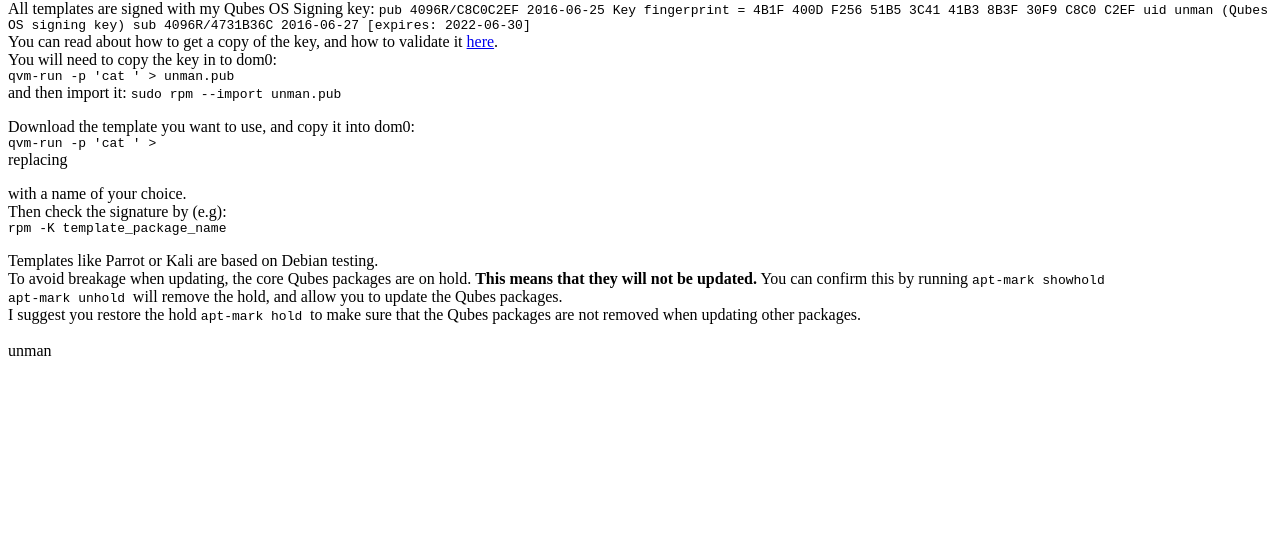
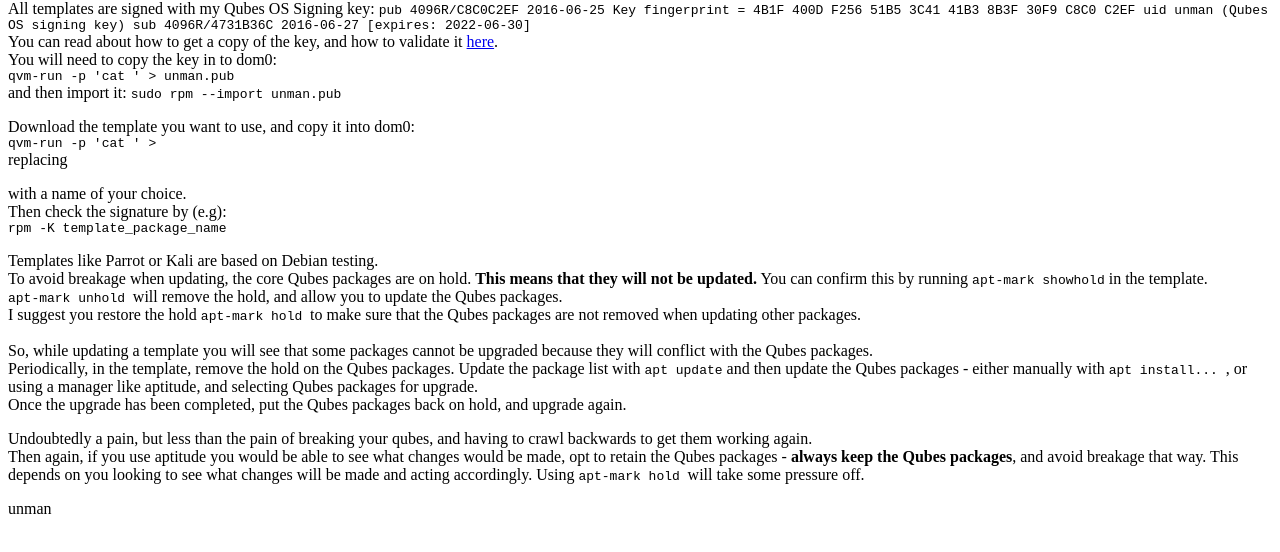
Before and after one commit to unman/qubes.3isec.org, a plain HTML site: page Templates/README.html in a window 1280 px wide. Shown: the part 66-618 px from the top of the page. Drawn offline with Linux system fonts and the light colour scheme.

Commit message:
qubes.3isec - Templates -add more detail

```diff
--- a/Templates/README.html
+++ b/Templates/README.html
@@ -43,13 +43,25 @@
 <br>
 To avoid breakage when updating, the core Qubes packages are on hold.
 <b>This means that they will not be updated.</b>
-You can confirm this by running <code>apt-mark showhold</code>
+You can confirm this by running <code>apt-mark showhold</code> in the template.
 <br>
 <code>apt-mark unhold </code> will remove the hold, and allow you to update the Qubes packages.
 <br>
 I suggest you restore the hold <code>apt-mark hold </code> to make sure that the Qubes packages are not removed when updating other packages.
 <br>
 <br>
+So, while updating a template you will see that some packages cannot be upgraded because they will conflict with the Qubes packages.
+<br>
+Periodically, in the template, remove the hold on the Qubes packages. Update the package list with <code>apt update</code>  and then update the Qubes packages - either manually with <code>apt install... </code>, or using a manager like aptitude, and selecting Qubes packages for upgrade.
+<br>
+Once the upgrade has been completed, put the Qubes packages back on hold, and upgrade again.
+<p>
+Undoubtedly a pain, but less than the pain of breaking your qubes, and having to crawl backwards to get them working again.
+<br>
+Then again, if you use aptitude you would be able to see what changes would be made, opt to retain the Qubes packages - <b> always keep the Qubes packages</b>, and avoid breakage that way.
+This depends on you looking to see what changes will be made and acting accordingly.
+Using  <code>apt-mark hold </code> will take some pressure off.
+<p>
 unman
 
 </body></html>
```
